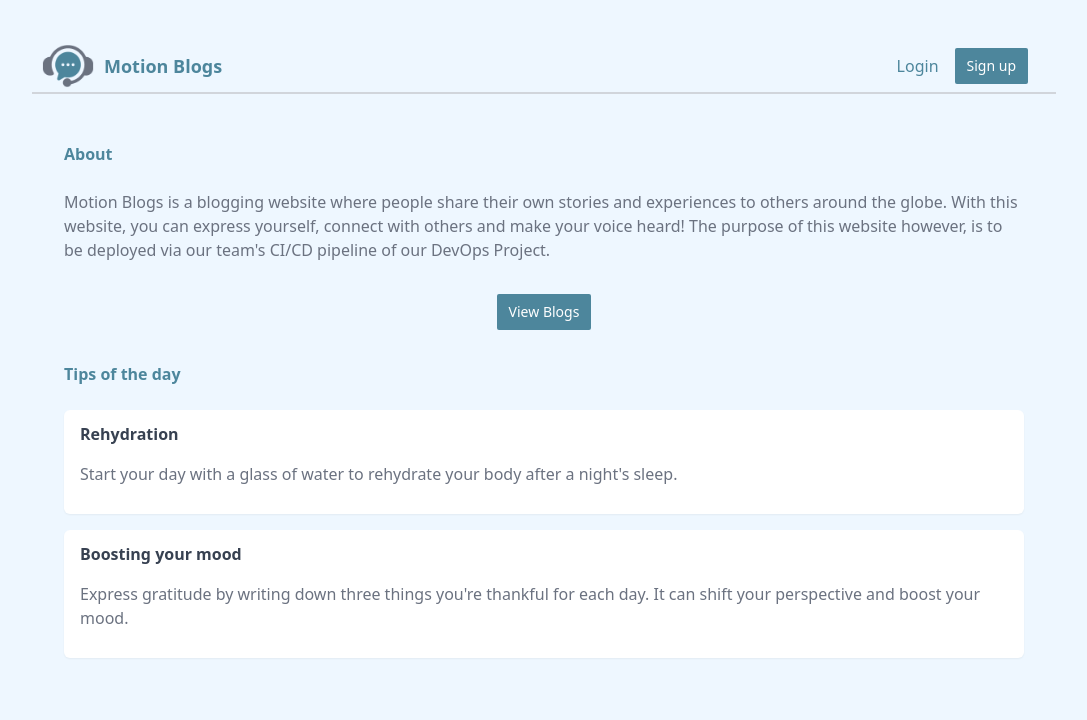
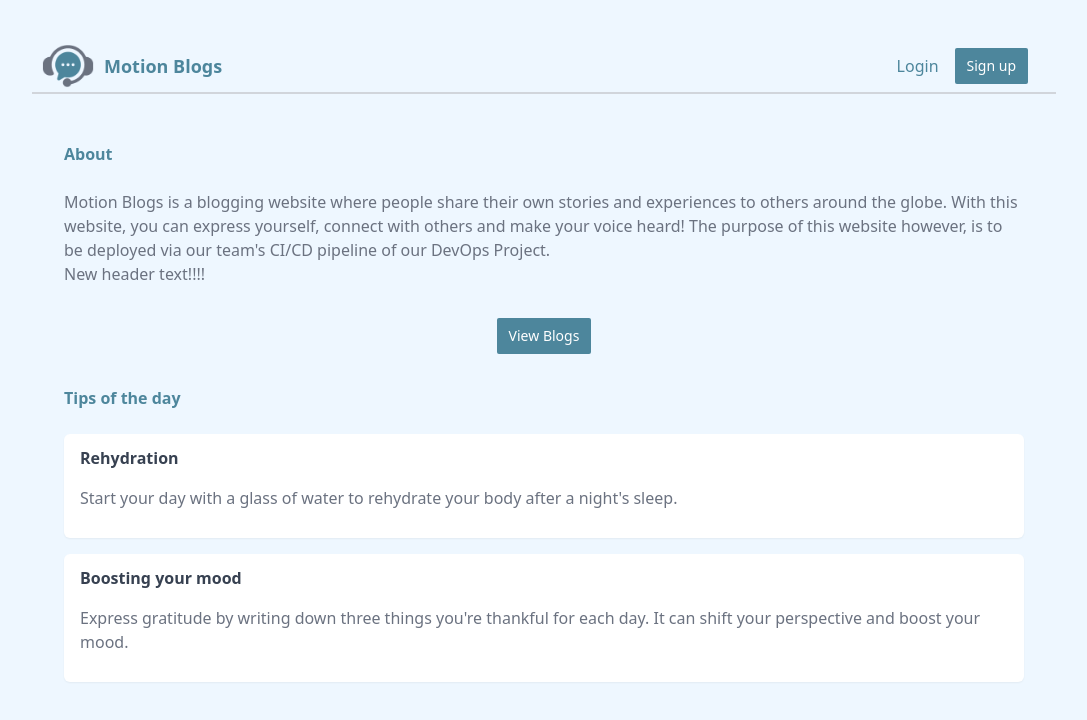
Before and after one commit to NT114-DevOps/mern-stack-frontend, a React (Create React App) app: page / in a window 1280 px wide. Shown: the top 720 px of the page, without its empty margins (96-1183 px from the left). Built offline with nearby package versions, Linux system fonts and the light colour scheme; no server answers.

Commit message:
New header text

```diff
--- a/src/pages/Home.jsx
+++ b/src/pages/Home.jsx
@@ -9,6 +9,9 @@ function Home() {
         <p>
           Motion Blogs is a blogging website where people share their own stories and experiences to others around the globe. With this website, you can express yourself, connect with others and make your voice heard!
           The purpose of this website however, is to be deployed via our team's CI/CD pipeline of our DevOps Project.
+        </p>
+        <p>
+          New header text!!!!
         </p>
 
         <div className="flex justify-center my-8">
```
